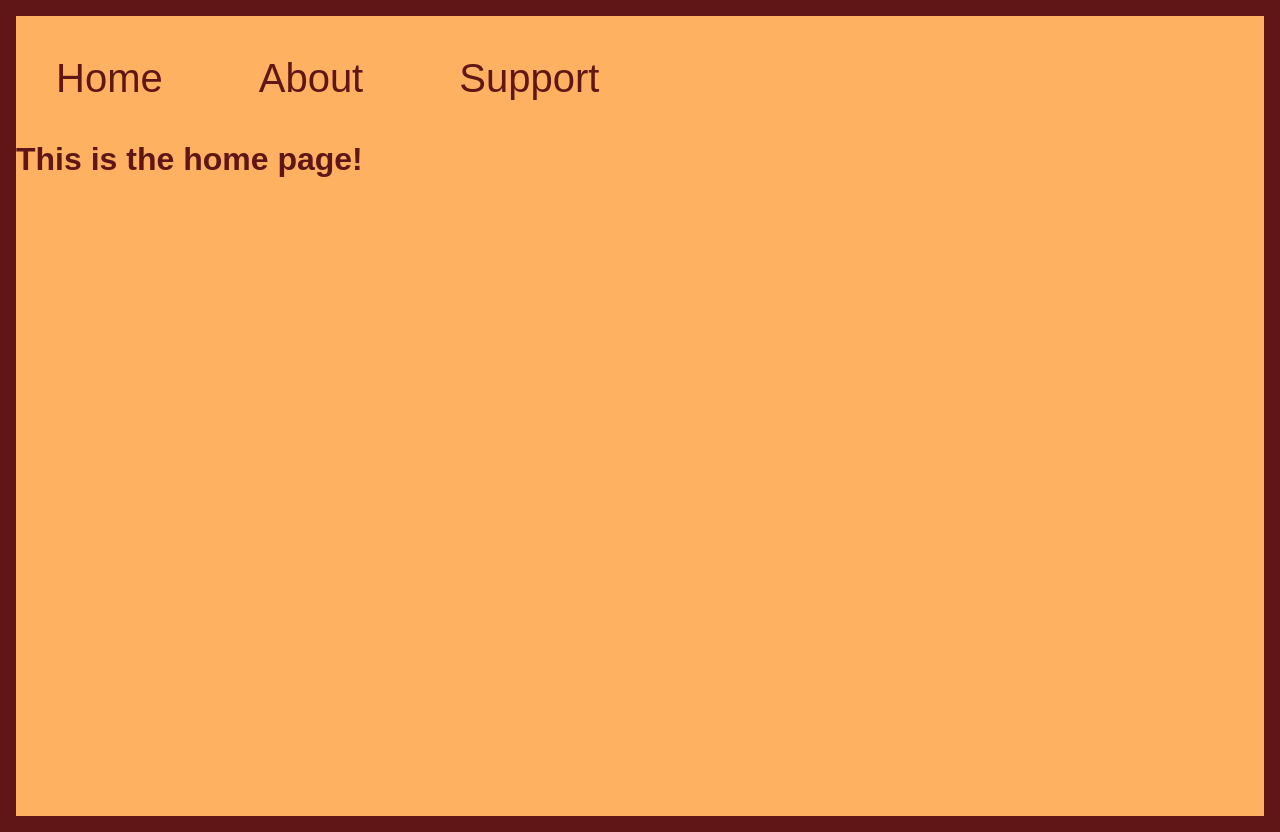
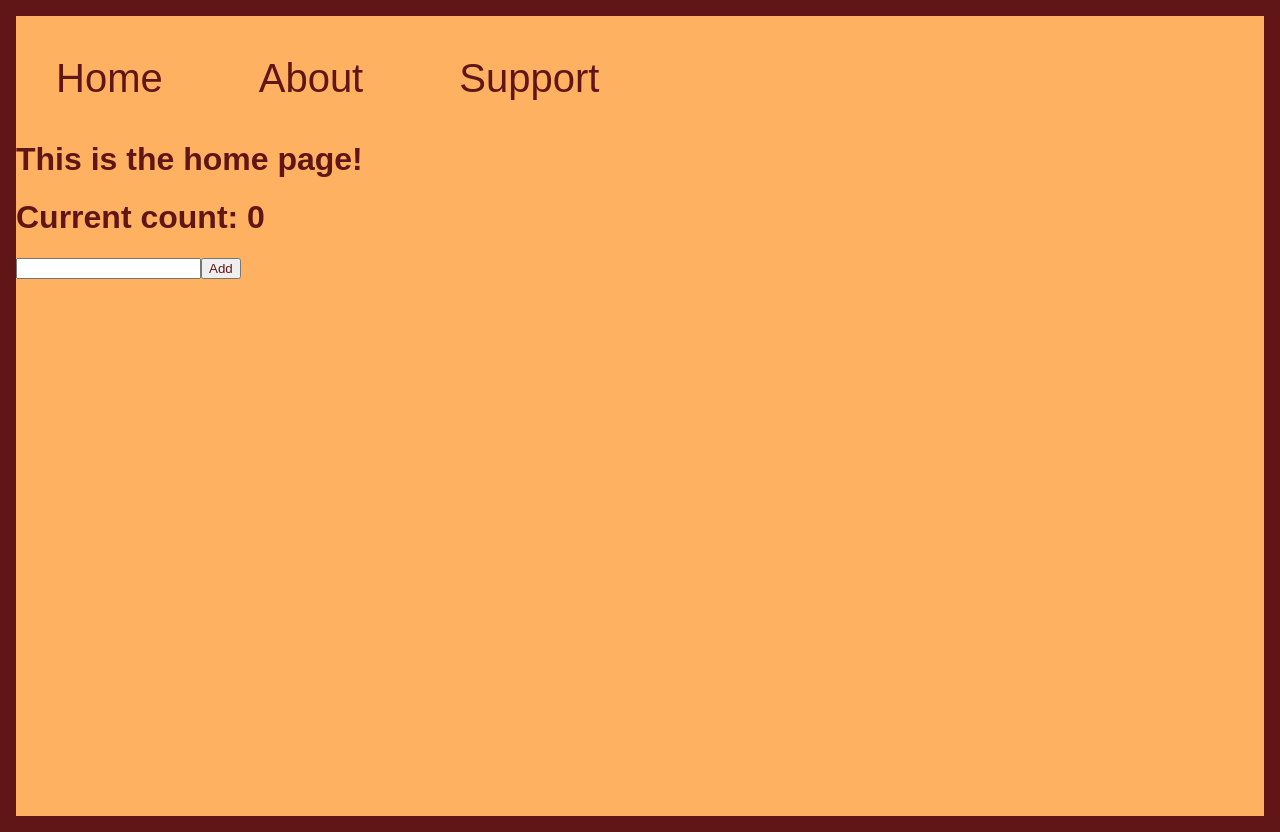
Before and after one commit to CJK192/blacksmith-website, a React app in the folder frontend/: page / in a window 1280 px wide. Built offline with nearby package versions, Linux system fonts and the light colour scheme; the HTML template or start-up script is replaced by a standard one; a web font is replaced by a local one.

Commit message:
Added new comp into HomePage

```diff
--- a/frontend/src/Pages/Home.jsx
+++ b/frontend/src/Pages/Home.jsx
@@ -1,10 +1,13 @@
 
 //Learn useStates and useEffects
+
+import ToDoList from "../components/ToDoList";
 
 function Home()
 {
     return <div>
     <h1> This is the home page!</h1>
+    <ToDoList></ToDoList>
              </div>
 }
 
```
